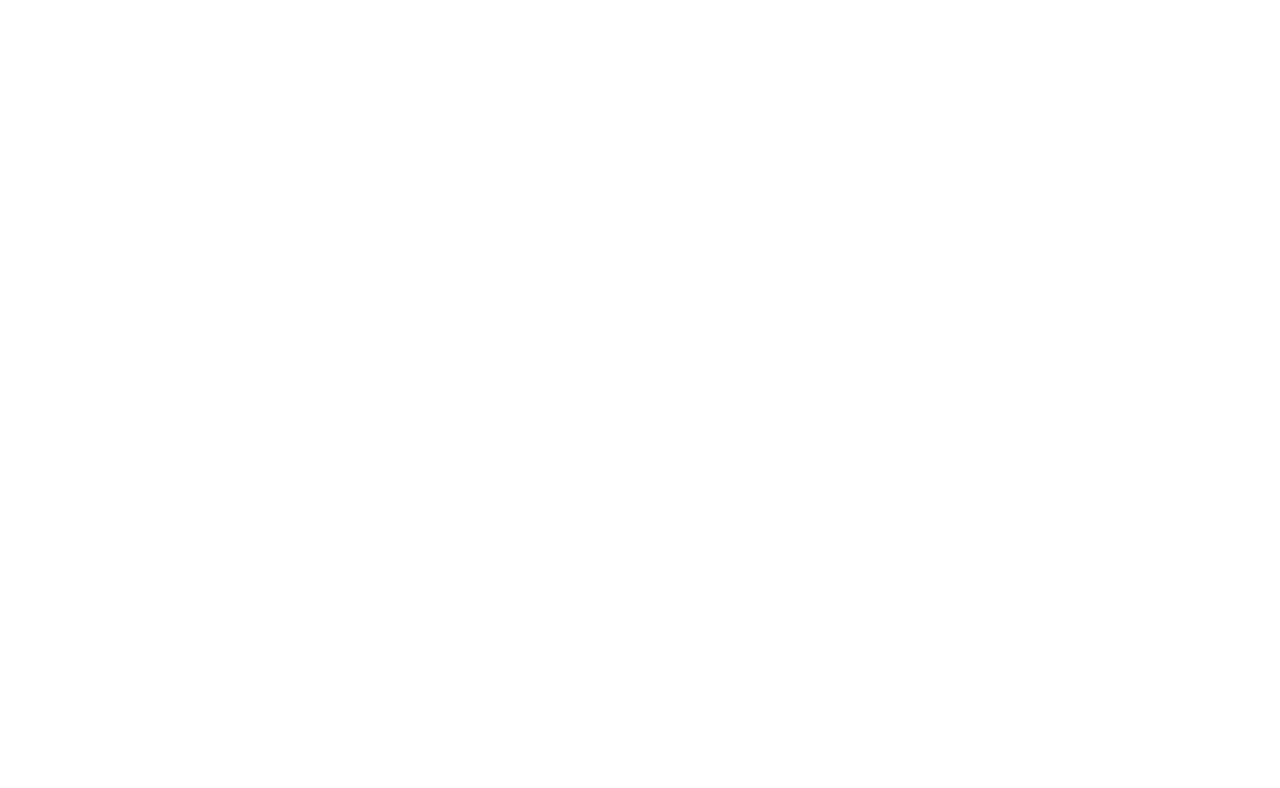
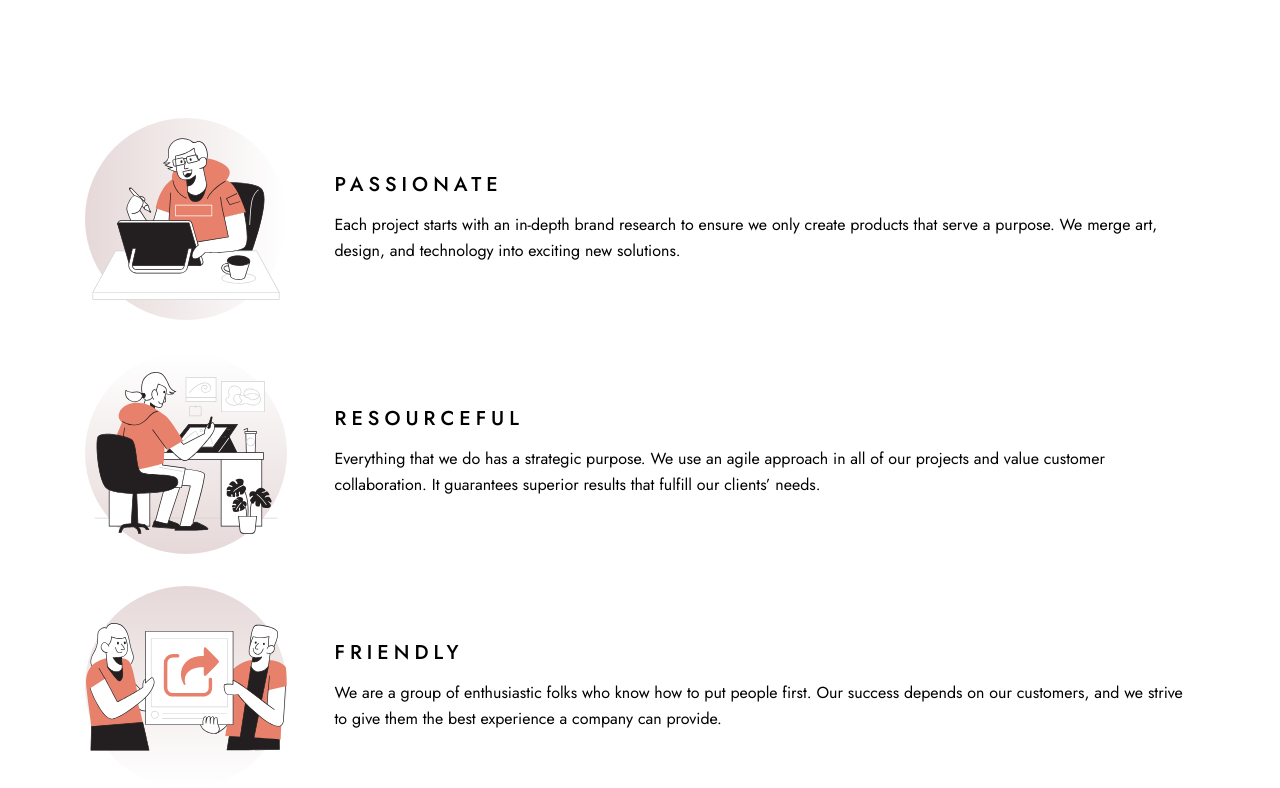
Before and after one commit to PedroEnciso/designo, a React (Vite) app: page / in a window 1280 px wide. Shown: the part 1775-2563 px from the top of the page. Before the commit the page ends 1773 px from the top, so only its background shows below. Built offline with nearby package versions, Linux system fonts and the light colour scheme.

Commit message:
add designerQualitiesSection

```diff
--- a/src/pages/Home/index.jsx
+++ b/src/pages/Home/index.jsx
@@ -2,6 +2,7 @@
 
 import HeroSection from "src/components/Hero";
 import ProjectsSection from "src/components/Projects";
+import DesignerQualitiesSection from "src/components/DesignerQualities";
 
 import data from "src/data.js";
 
@@ -10,6 +11,7 @@
     <>
       <HeroSection />
       <ProjectsSection projects={data} />
+      <DesignerQualitiesSection />
     </>
   );
 }
```
